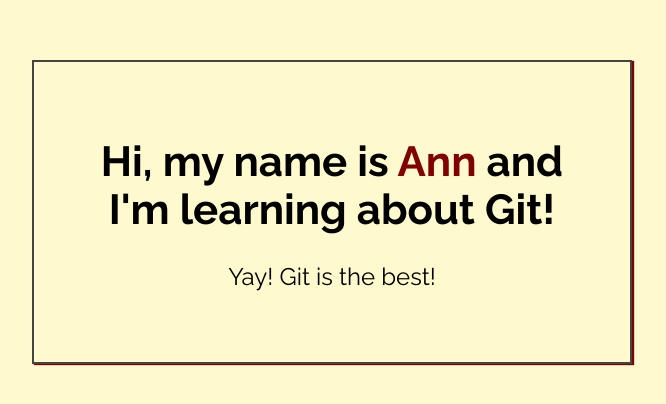
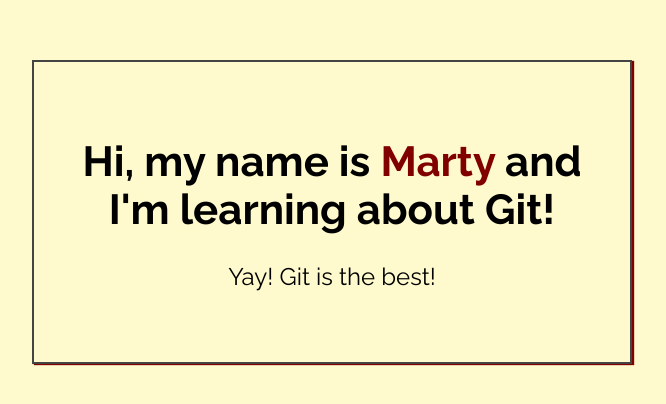
Before and after one commit to MJDellorusso/my-first-repo, a plain HTML site: page index.html in a window 1280 px wide. Shown: the part 188-592 px from the top of the page, without its empty margins (308-974 px from the left). Drawn offline with Linux system fonts and the light colour scheme.

Commit message:
Added name to index.html

```diff
--- a/index.html
+++ b/index.html
@@ -14,7 +14,7 @@
 <body>
 
     <div class="greeting">
-        <h1>Hi, my name is <span class="highlight">Ann</span> and I'm learning about Git! </h1>
+        <h1>Hi, my name is <span class="highlight">Marty</span> and I'm learning about Git! </h1>
 
         <p>Yay! Git is the best!</p>
     </div>
```
